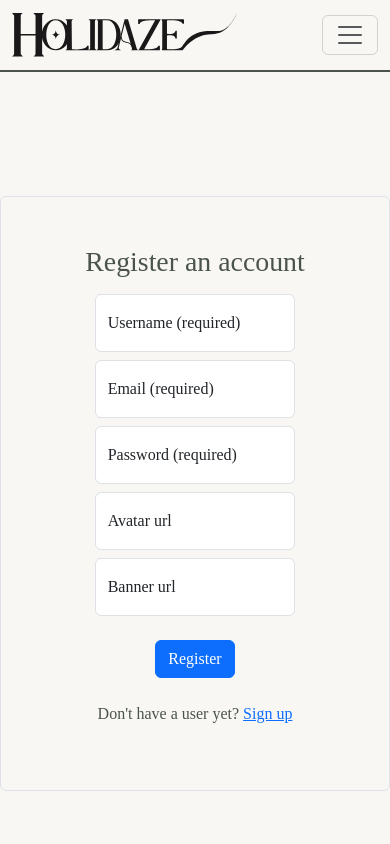
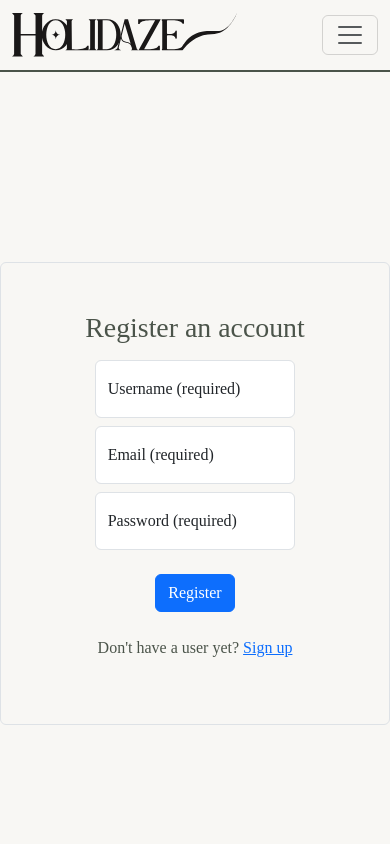
Before and after one commit to ErikHHJ/Exam2, a React (Vite) app: page /register in a window 390 px wide. Shown: the top 844 px of the page. Built offline with nearby package versions, Linux system fonts and the light colour scheme.

Commit message:
more responsiveness changes, fixed sortbar input field

```diff
--- a/src/components/SortBar.jsx
+++ b/src/components/SortBar.jsx
@@ -17,7 +17,7 @@ export function SortBar({ filters, onFilterChange }) {
   };
 
   return (
-    <div className="d-flex justify-content-center align-items-center flex-column col-10  p-4 round bg-white shadow mb-2">
+    <div className="d-flex justify-content-center align-items-center flex-column col-10 p-4 round bg-white shadow mb-2">
       <h2 className="border-bottom">Where to?</h2>
       <Form className="d-flex flex-column flex-lg-row sortbar justify-content-evenly gap-3">
         <Form.Group>
@@ -26,6 +26,7 @@ export function SortBar({ filters, onFilterChange }) {
             type="number"
             placeholder="# of guests"
             value={filters.guests}
+            min={1} // Add the min attribute here
             onChange={(e) => onFilterChange("guests")(e.target.value)}
           />
         </Form.Group>
--- a/src/routes/Login.jsx
+++ b/src/routes/Login.jsx
@@ -27,11 +27,11 @@ export function Login() {
   };
 
   return (
-    <div className="d-flex justify-content-center align-items-center vh-100 col-12">
-      <div className="d-flex flex-column justify-content-center align-items-center bgcolor border rounded w-50 p-5">
+    <div className="d-flex justify-content-center align-items-center vh-100">
+      <div className=" d-flex flex-column justify-content-center align-items-center bgcolor w-100 p-5 col-12 col-md-8">
         <h2 className="fs-1 headerfont mb-3 secondarycolor">Log In</h2>
         <Form
-          className="col-8 d-flex flex-column justify-content-center align-items-center"
+          className="col-12 col-md-8  d-flex flex-column justify-content-center align-items-center"
           noValidate
           validated={validated}
           onSubmit={handleSubmit}
--- a/src/routes/Register.jsx
+++ b/src/routes/Register.jsx
@@ -8,8 +8,7 @@ export function Register() {
   const [email, setEmail] = useState("");
   const [password, setPassword] = useState("");
   const [username, setUsername] = useState("");
-  const [avatarUrl, setAvatarUrl] = useState("");
-  const [bannerUrl, setBannerUrl] = useState("");
+
   const [validated, setValidated] = useState(false);
 
   const handleSubmit = (event) => {
@@ -23,15 +22,11 @@ export function Register() {
         password: password,
         bio: "",
         avatar: {
-          url:
-            avatarUrl ||
-            "https://static.vecteezy.com/system/resources/thumbnails/001/840/618/small/picture-profile-icon-male-icon-human-or-people-sign-and-symbol-free-vector.jpg",
+          url: "https://static.vecteezy.com/system/resources/thumbnails/001/840/618/small/picture-profile-icon-male-icon-human-or-people-sign-and-symbol-free-vector.jpg",
           alt: username + "'s avatar",
         },
         banner: {
-          url:
-            bannerUrl ||
-            "https://tinkercademy.com/wp-content/uploads/2017/04/Generic-Banner-05-Android-Dev.png",
+          url: "https://tinkercademy.com/wp-content/uploads/2017/04/Generic-Banner-05-Android-Dev.png",
           alt: username + "'s banner",
         },
       };
@@ -120,28 +115,6 @@ export function Register() {
             </FloatingLabel>
           </Form.Group>
 
-          <Form.Group className="w-75" controlId="validationCustomAvatar">
-            <FloatingLabel controlId="floatingAvatar" label="Avatar url">
-              <Form.Control
-                type="text"
-                placeholder="Avatar URL"
-                value={avatarUrl}
-                onChange={(e) => setAvatarUrl(e.target.value)}
-              />
-            </FloatingLabel>
-          </Form.Group>
-
-          <Form.Group className="w-75" controlId="validationCustomBanner">
-            <FloatingLabel controlId="floatingBanner" label="Banner url">
-              <Form.Control
-                type="text"
-                placeholder="Banner URL"
-                value={bannerUrl}
-                onChange={(e) => setBannerUrl(e.target.value)}
-              />
-            </FloatingLabel>
-          </Form.Group>
-
           <Button className="m-3" type="submit">
             Register
           </Button>
```
